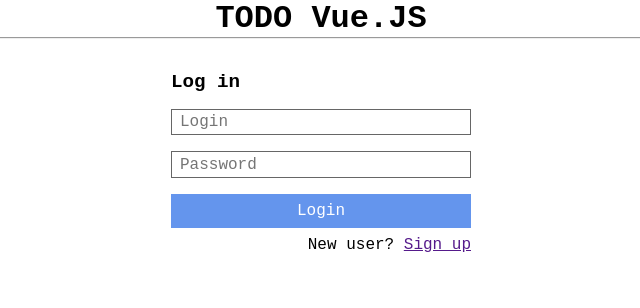
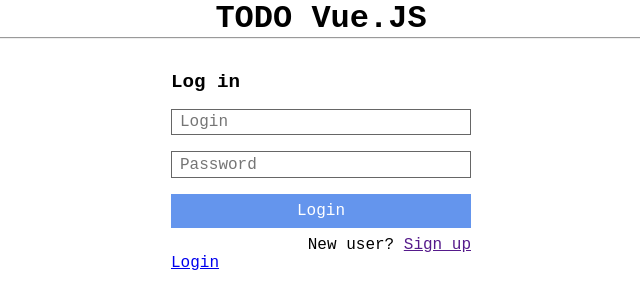
Before and after one commit to iwannabekoshka/todo, a Vue app: page / in a window 1280 px wide. Shown: the top 308 px of the page, without its empty margins (319-959 px from the left). Built offline with nearby package versions, Linux system fonts and the light colour scheme.

Commit message:
Присобачил на Login логин и пароль

```diff
--- a/src/views/Home.vue
+++ b/src/views/Home.vue
@@ -1,24 +1,43 @@
 <template>
 	<div class="login-form">
 		<h2>Log in</h2>
-		<input type="text" placeholder="Login">
-		<input type="password" placeholder="Password">
+		<input type="text" placeholder="Login"
+			v-model="login"
+		>
+		<input type="password" placeholder="Password"
+			v-model="password"
+		>
 		<div class="login-register">
-			<router-link to="/todos" id="btn-login">
+			<span id="btn-login" @click="logIn">
 				Login
-			</router-link>
+			</span>
 
 			<span id="register">
 				New user?
 				<a href="">Sign up</a>
 			</span>
+
+			<router-link to="/todos">
+				Login
+			</router-link>
 		</div>
 	</div>
 </template>
 
 <script>
 	export default {
-		name: "Home"
+		name: "Home",
+		data() {
+			return {
+				login: '',
+				password: '',
+			}
+		},
+		methods: {
+			logIn() {
+				console.log(this.login, this.password)
+			}
+		}
 	}
 </script>
 
```
